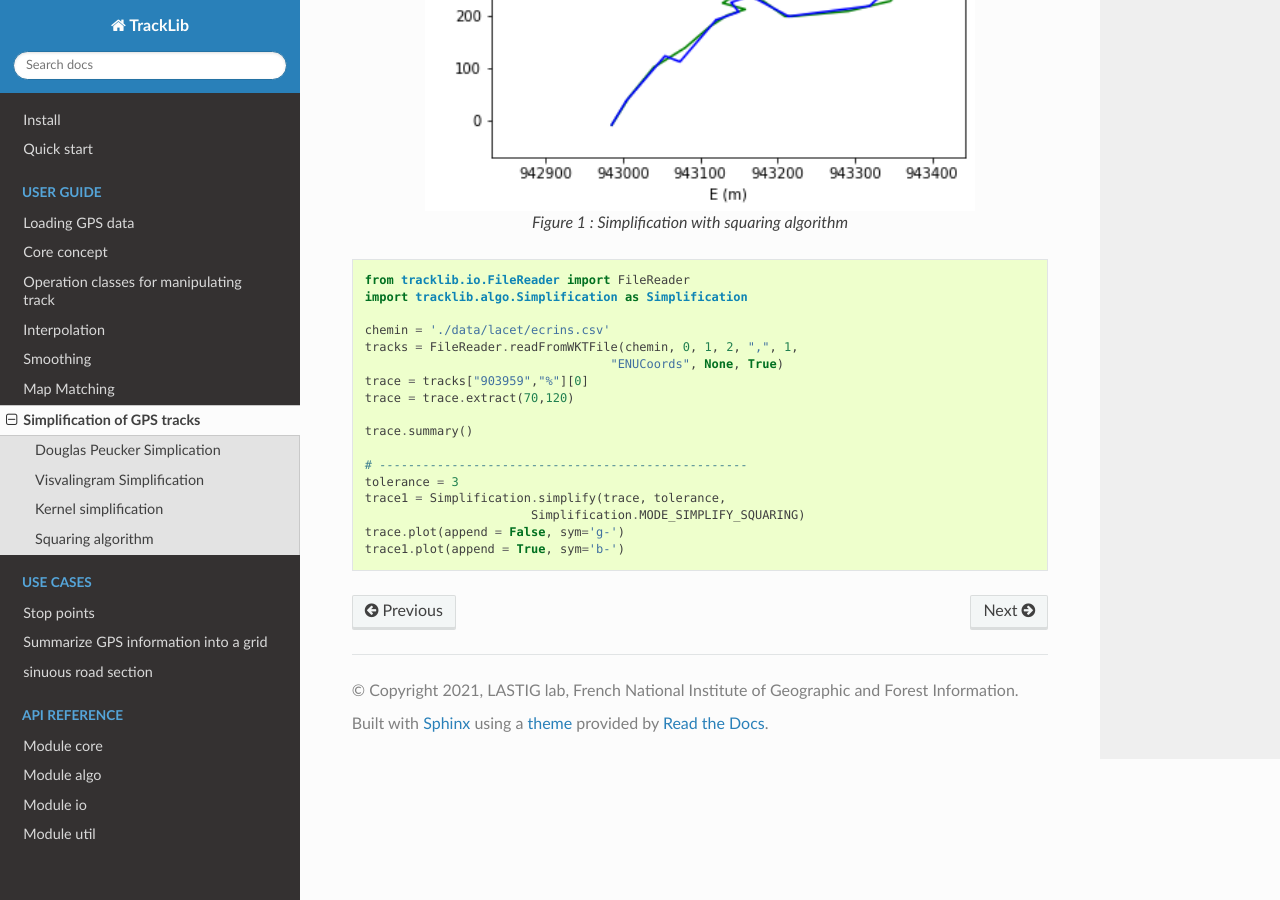
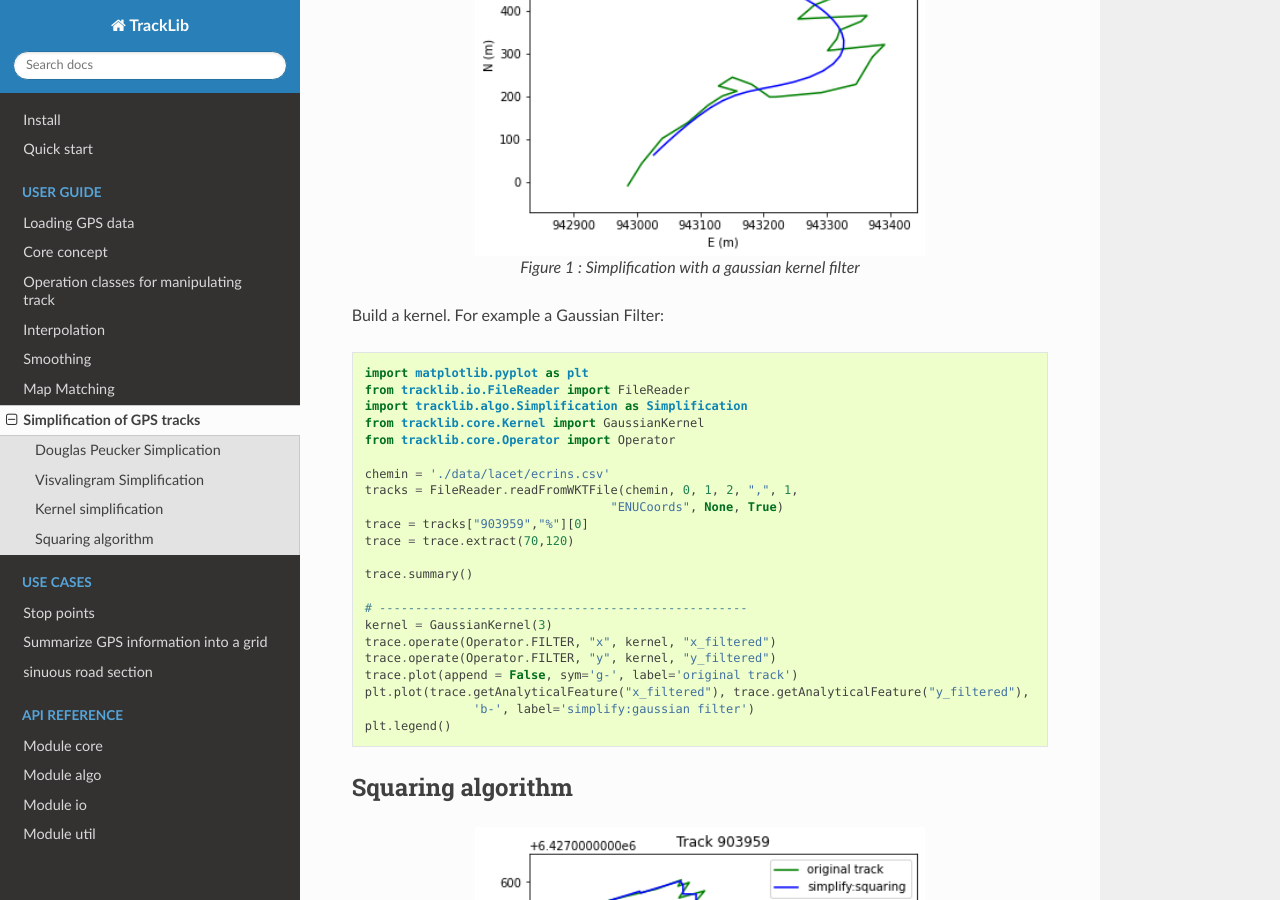
Before and after one commit to umrlastig/tracklib, a Sphinx documentation site: the page built from doc/source/simplify.rst, in a window 1280 px wide and 900 px high, scrolled down 1466 px. Built offline with Sphinx 7.4.7 and the Read the Docs theme 2.0.0, drawn with Linux system fonts in a browser that asks for light colours; some of the changed text lies outside the part shown.

Commit message:
example simplification track:doc + example code

```diff
--- a/doc/source/simplify.rst
+++ b/doc/source/simplify.rst
@@ -13,11 +13,17 @@
 Douglas Peucker Simplication
 *****************************
 
-
 Ref: Algorithms for the Reduction of the Number of Points Required to Represent a Digitized Line or its Caricature.
 David H. Douglas
 Thomas K. Peucker
 https://utpjournals.press/doi/10.3138/FM57-6770-U75U-7727
+
+
+.. figure:: ./img/simplify_douglaspeucker.png
+   :width: 450px
+   :align: center
+
+   Figure 1 : Simplification with Douglas Peucker
 
 
 .. code-block:: python
@@ -53,25 +59,46 @@
 Kernel simplification
 **********************
 
-Build a kernel:
+.. figure:: ./img/simplify_gaussian_filter.png
+   :width: 450px
+   :align: center
 
-For example a Gaussian Filter:
+   Figure 1 : Simplification with a gaussian kernel filter
+
+
+Build a kernel. For example a Gaussian Filter:
 
 .. code-block:: python
 
-   kernel = GaussianKernel(201)
-   track.operate(Operator.FILTER, "x", kernel, "x2")
-   track.operate(Operator.FILTER, "y", kernel, "y2")
-   plt.plot(track.getT(), track.getAnalyticalFeature("y"), 'b-', markersize=1.5)
-   plt.plot(track.getT(), track.getAnalyticalFeature("y2"), 'r-')
-   plt.show()
+  import matplotlib.pyplot as plt
+  from tracklib.io.FileReader import FileReader
+  import tracklib.algo.Simplification as Simplification
+  from tracklib.core.Kernel import GaussianKernel
+  from tracklib.core.Operator import Operator
+
+  chemin = './data/lacet/ecrins.csv'
+  tracks = FileReader.readFromWKTFile(chemin, 0, 1, 2, ",", 1,
+                                    "ENUCoords", None, True)
+  trace = tracks["903959","%"][0]
+  trace = trace.extract(70,120)
+
+  trace.summary()
+
+  # ---------------------------------------------------
+  kernel = GaussianKernel(3)
+  trace.operate(Operator.FILTER, "x", kernel, "x_filtered")
+  trace.operate(Operator.FILTER, "y", kernel, "y_filtered")
+  trace.plot(append = False, sym='g-', label='original track')
+  plt.plot(trace.getAnalyticalFeature("x_filtered"), trace.getAnalyticalFeature("y_filtered"),
+		 'b-', label='simplify:gaussian filter')
+  plt.legend()
 
 
 Squaring algorithm
 *******************
 
 .. figure:: ./img/simplify_squaring.png
-   :width: 550px
+   :width: 450px
    :align: center
 
    Figure 1 : Simplification with squaring algorithm
```
Also changed, not shown: doc/source/img/simplify_douglaspeucker.png (added), doc/source/img/simplify_gaussian_filter.png (added), 1 other file.
